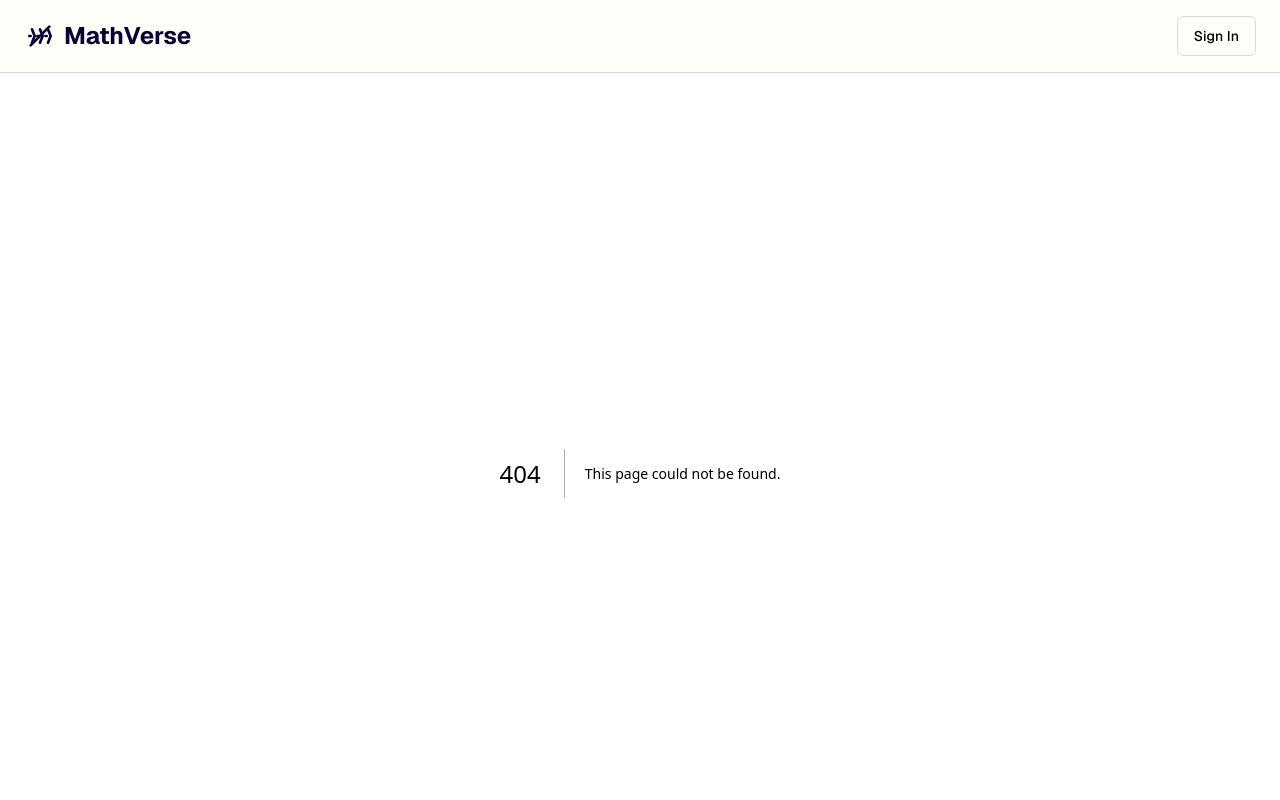
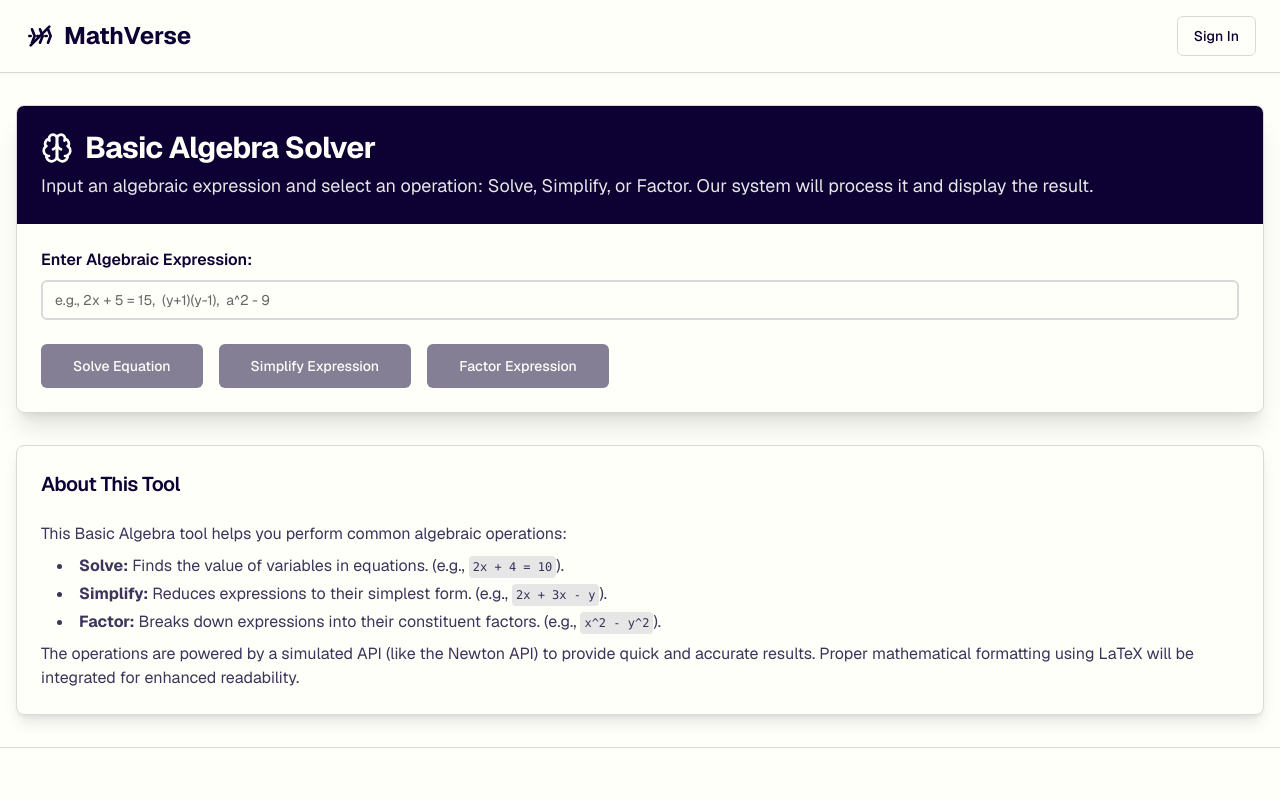
Before and after one commit to Eavyjr/Math-Verse, a Next.js app: page /operations/algebra in a window 1280 px wide. Before the commit this address had no page. Shown: the top 800 px of the page. Built offline with nearby package versions, Linux system fonts and the light colour scheme.

Commit message:
Create a basic algebra page that loads when the 'explore algebra' button 8s clicked. Basic Algebra:
Simple interface utilizing Newton API for operations like solve, simplify, and factor.

Real-time results rendered using LaTeX

```diff
--- /dev/null
+++ b/src/app/operations/algebra/page.tsx
@@ -0,0 +1,205 @@
+
+'use client';
+
+import { useState } from 'react';
+import { Button } from '@/components/ui/button';
+import { Input } from '@/components/ui/input';
+import { Card, CardContent, CardHeader, CardTitle, CardDescription } from '@/components/ui/card';
+import { Alert, AlertDescription, AlertTitle } from "@/components/ui/alert";
+import { AlertTriangle, CheckCircle2, Loader2, Brain } from 'lucide-react';
+
+// Mock Newton API client (replace with actual API calls to Newton API or a similar service)
+async function callNewtonApi(operation: string, expression: string): Promise<string> {
+  // Simulate API call delay
+  await new Promise(resolve => setTimeout(resolve, 1000 + Math.random() * 1000));
+
+  if (!expression.trim()) {
+    throw new Error("Expression cannot be empty.");
+  }
+
+  // Simulate some basic responses - a real API would be far more capable.
+  // Examples for Newton API syntax (though we are just mocking the response string here):
+  // solve: '2x+5=10' -> 'x=2.5'
+  // simplify: '(x+2)(x-2)' -> 'x^2-4'
+  // factor: 'x^2-4' -> '(x-2)(x+2)'
+  switch (operation) {
+    case 'solve':
+      if (expression.includes('x + 5 = 10')) return 'x = 5';
+      if (expression.includes('2*x = 6')) return 'x = 3';
+      if (expression.includes('y = mx + c')) return 'Cannot solve for multiple variables without more equations (mock response).';
+      return `Solution for "${expression}" (e.g., x = ...). Note: This is a simplified mock response.`;
+    case 'simplify':
+      if (expression.toLowerCase().includes('2 + 2')) return '4';
+      if (expression.toLowerCase().includes('x + x')) return '2x';
+      if (expression.toLowerCase().includes('(a+b)^2')) return 'a^2 + 2ab + b^2';
+      return `Simplified: "${expression}". Note: This is a simplified mock response.`;
+    case 'factor':
+      if (expression.includes('x^2 - 4')) return '(x - 2)(x + 2)';
+      if (expression.includes('a^2 - b^2')) return '(a - b)(a + b)';
+      if (expression.includes('x^2 + 2x + 1')) return '(x + 1)^2';
+      return `Factored: "${expression}". Note: This is a simplified mock response.`;
+    default:
+      throw new Error(`Invalid operation: ${operation}. Supported operations are solve, simplify, factor.`);
+  }
+}
+
+export default function BasicAlgebraPage() {
+  const [expression, setExpression] = useState('');
+  const [result, setResult] = useState<string | null>(null);
+  const [isLoading, setIsLoading] = useState(false);
+  const [error, setError] = useState<string | null>(null);
+  const [currentOperation, setCurrentOperation] = useState<string | null>(null);
+
+  const handleProcessExpression = async (operation: 'solve' | 'simplify' | 'factor') => {
+    if (!expression.trim()) {
+      setError("Please enter a mathematical expression.");
+      setResult(null);
+      return;
+    }
+    setIsLoading(true);
+    setError(null);
+    setResult(null);
+    setCurrentOperation(operation);
+
+    try {
+      const apiResult = await callNewtonApi(operation, expression);
+      setResult(apiResult);
+    } catch (e: any) {
+      setError(e.message || 'An error occurred while processing the expression.');
+    } finally {
+      setIsLoading(false);
+    }
+  };
+
+  return (
+    <div className="container mx-auto px-4 py-8 space-y-8">
+      <Card className="shadow-xl rounded-lg overflow-hidden">
+        <CardHeader className="bg-primary text-primary-foreground p-6">
+          <CardTitle className="text-3xl font-bold flex items-center">
+            <Brain className="h-8 w-8 mr-3" />
+            Basic Algebra Solver
+          </CardTitle>
+          <CardDescription className="text-primary-foreground/90 text-lg">
+            Input an algebraic expression and select an operation: Solve, Simplify, or Factor.
+            Our system will process it and display the result.
+          </CardDescription>
+        </CardHeader>
+        <CardContent className="p-6 space-y-6">
+          <div>
+            <label htmlFor="expression-input" className="block text-md font-semibold text-foreground mb-2">
+              Enter Algebraic Expression:
+            </label>
+            <Input
+              id="expression-input"
+              type="text"
+              placeholder="e.g., 2x + 5 = 15,  (y+1)(y-1),  a^2 - 9"
+              value={expression}
+              onChange={(e) => {
+                setExpression(e.target.value);
+                if (error) setError(null);
+                if (result) setResult(null);
+              }}
+              className="text-lg p-3 border-2 focus:border-accent focus:ring-accent"
+            />
+          </div>
+
+          <div className="flex flex-col sm:flex-row sm:flex-wrap gap-4">
+            <Button
+              onClick={() => handleProcessExpression('solve')}
+              disabled={isLoading || !expression.trim()}
+              size="lg"
+              className="flex-grow sm:flex-grow-0"
+            >
+              {isLoading && currentOperation === 'solve' ? <Loader2 className="mr-2 h-5 w-5 animate-spin" /> : null}
+              Solve Equation
+            </Button>
+            <Button
+              onClick={() => handleProcessExpression('simplify')}
+              disabled={isLoading || !expression.trim()}
+              size="lg"
+              className="flex-grow sm:flex-grow-0"
+            >
+              {isLoading && currentOperation === 'simplify' ? <Loader2 className="mr-2 h-5 w-5 animate-spin" /> : null}
+              Simplify Expression
+            </Button>
+            <Button
+              onClick={() => handleProcessExpression('factor')}
+              disabled={isLoading || !expression.trim()}
+              size="lg"
+              className="flex-grow sm:flex-grow-0"
+            >
+              {isLoading && currentOperation === 'factor' ? <Loader2 className="mr-2 h-5 w-5 animate-spin" /> : null}
+              Factor Expression
+            </Button>
+          </div>
+
+          {isLoading && (
+            <div className="flex items-center justify-center p-8 rounded-md bg-muted">
+              <Loader2 className="h-10 w-10 animate-spin text-primary" />
+              <p className="ml-3 text-xl font-medium text-foreground">
+                Calculating result for &quot;{expression}&quot; using {currentOperation}...
+              </p>
+            </div>
+          )}
+
+          {error && !isLoading && (
+            <Alert variant="destructive" className="mt-6">
+              <AlertTriangle className="h-5 w-5" />
+              <AlertTitle className="font-semibold">Processing Error</AlertTitle>
+              <AlertDescription>{error}</AlertDescription>
+            </Alert>
+          )}
+
+          {result && !isLoading && !error && (
+            <Card className="mt-6 border-accent border-t-4 shadow-md">
+              <CardHeader>
+                <CardTitle className="text-2xl flex items-center text-primary">
+                  <CheckCircle2 className="h-7 w-7 mr-2 text-green-600" />
+                  Processed Result
+                </CardTitle>
+              </CardHeader>
+              <CardContent className="space-y-3">
+                <div>
+                  <span className="font-semibold text-muted-foreground">Original Expression: </span>
+                  <code className="bg-muted p-1 rounded-sm text-sm">{expression}</code>
+                </div>
+                <div>
+                  <span className="font-semibold text-muted-foreground">Operation Performed: </span>
+                  <span className="capitalize p-1 rounded-sm text-sm">{currentOperation}</span>
+                </div>
+                <div className="p-4 border border-dashed rounded-md bg-background min-h-[70px] flex items-center justify-center">
+                  {/* TODO: Implement LaTeX rendering here (e.g., using react-katex or MathJax). For now, displaying as text. */}
+                  <p className="text-xl font-mono text-accent-foreground select-all">
+                    {result}
+                  </p>
+                </div>
+                <p className="mt-2 text-xs text-muted-foreground italic">
+                  Note: Results are currently plain text. LaTeX rendering for proper mathematical notation will be added soon.
+                </p>
+              </CardContent>
+            </Card>
+          )}
+        </CardContent>
+      </Card>
+
+       <Card className="mt-8 shadow-lg rounded-lg">
+        <CardHeader>
+          <CardTitle className="text-xl text-primary">About This Tool</CardTitle>
+        </CardHeader>
+        <CardContent className="text-foreground/80 space-y-2">
+          <p>
+            This Basic Algebra tool helps you perform common algebraic operations:
+          </p>
+          <ul className="list-disc list-inside pl-4 space-y-1">
+            <li><strong>Solve:</strong> Finds the value of variables in equations. (e.g., <code className="bg-muted p-1 rounded-sm text-xs">2x + 4 = 10</code>).</li>
+            <li><strong>Simplify:</strong> Reduces expressions to their simplest form. (e.g., <code className="bg-muted p-1 rounded-sm text-xs">2x + 3x - y</code>).</li>
+            <li><strong>Factor:</strong> Breaks down expressions into their constituent factors. (e.g., <code className="bg-muted p-1 rounded-sm text-xs">x^2 - y^2</code>).</li>
+          </ul>
+          <p className="mt-3">
+            The operations are powered by a simulated API (like the Newton API) to provide quick and accurate results. Proper mathematical formatting using LaTeX will be integrated for enhanced readability.
+          </p>
+        </CardContent>
+      </Card>
+    </div>
+  );
+}
```
